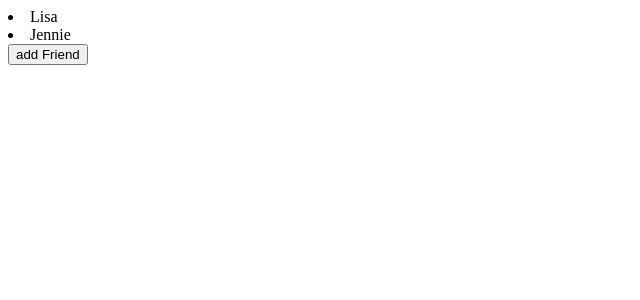
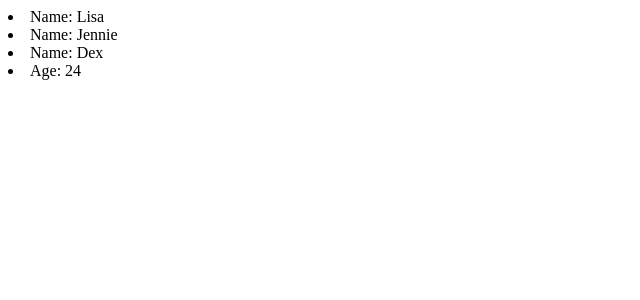
Before and after one commit to TemirovaAzima/typescript-react, a React (Vite) app: page / in a window 1280 px wide. Shown: the top 300 px of the page, without its empty margins (0-640 px from the left). Built offline with nearby package versions, Linux system fonts and the light colour scheme.

Commit message:
using union with typeof

```diff
--- a/src/components/Person.tsx
+++ b/src/components/Person.tsx
@@ -1,19 +1,12 @@
 import {useState} from "react";
-// type addFriend =()=>void
-interface addFriend {
-    (): void
-}
 
 const Person = () => {
-    const [friends, setFriends] = useState<string[]>(["Lisa", "Jennie"]);
-    // const addFriend =(): void=>setFriends([...friends,"Rosie"])
-    const addFriend : addFriend =()=>setFriends([...friends,"Rosie"])
+   const [friends, setFriends] = useState<(string | number)[]>(["Lisa", "Jennie","Dex",24])
     return (
         <div>
-            {friends.map((friend : string)=>(
-                <li key={Math.random()}>{friend}</li>
+            {friends.map((friend) => (
+                <li key={Math.random()}>{typeof friend === "number" ? `Age: ${friend}` : `Name: ${friend}`}</li>
             ))}
-            <button onClick={addFriend}>add Friend</button>
         </div>
     )
 }
```
